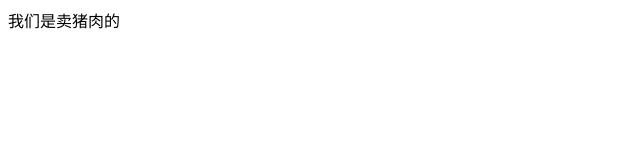
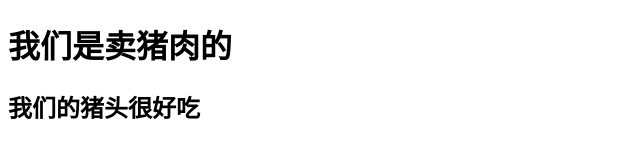
Before and after one commit to Tianye24/git-demo-1, a plain HTML site: page index.html in a window 1280 px wide. Shown: the whole page, without its empty margins (0-640 px from the left). Drawn offline with Linux system fonts and the light colour scheme.

Commit message:
添加广告语

```diff
--- a/index.html
+++ b/index.html
@@ -8,7 +8,8 @@
 </head>
 
 <body>
-    我们是卖猪肉的
+    <h1>我们是卖猪肉的</h1>
+    <h2>我们的猪头很好吃</h2>
 </body>
 
 </html>
```
